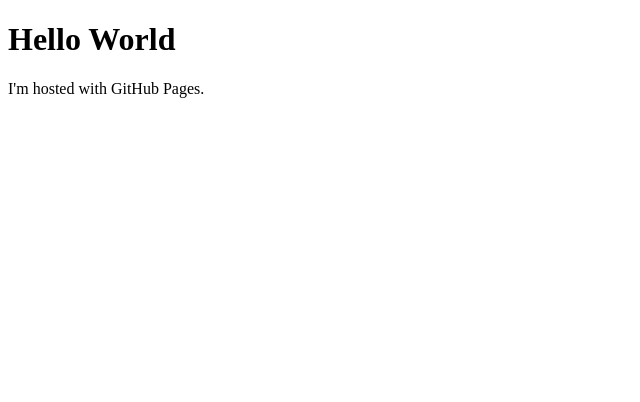
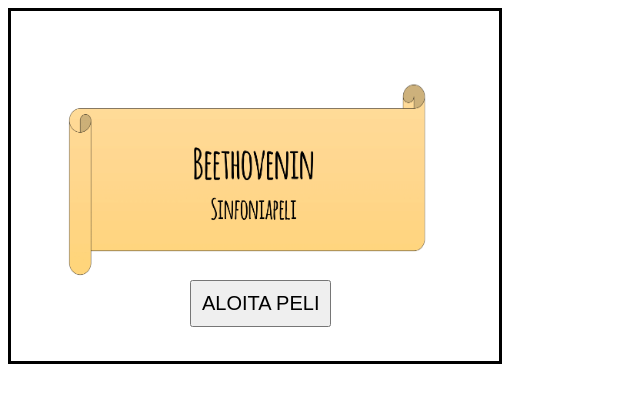
Before and after one commit to sinffoniapeli/sinffoniapeli.github.io, a plain HTML site: page index.html in a window 1280 px wide. Shown: the whole page, without its empty margins (0-640 px from the left). Drawn offline with Linux system fonts and the light colour scheme.

Commit message:
Update index.html

```diff
--- a/index.html
+++ b/index.html
@@ -1,7 +1,13 @@
-<!DOCTYPE html>
+<!doctype.html>
 <html>
+<head>
+<link rel="stylesheet" href="style_peli0.css">
+<title> beethovenin sinfoniapeli </title>
+</head>
 <body>
-<h1>Hello World</h1>
-<p>I'm hosted with GitHub Pages.</p>
-</body>
+<div class="peli">
+<img class="kuva" src="kuvat/beetu-0.png">
+<a href="peli1.html"><button>ALOITA PELI</button></a>
+</div>
+</body
 </html>
```
